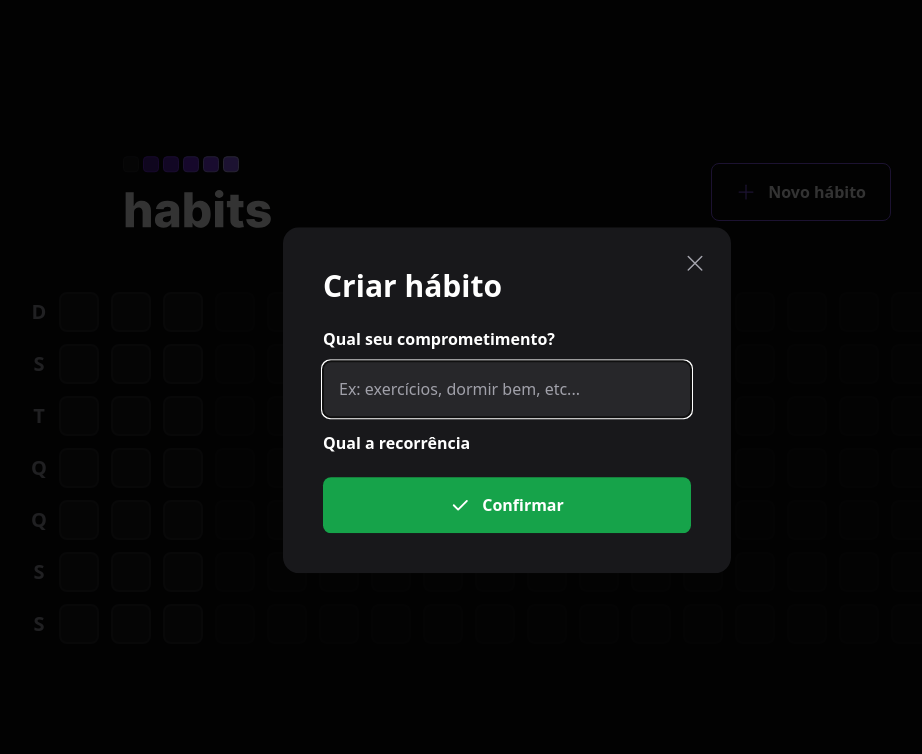
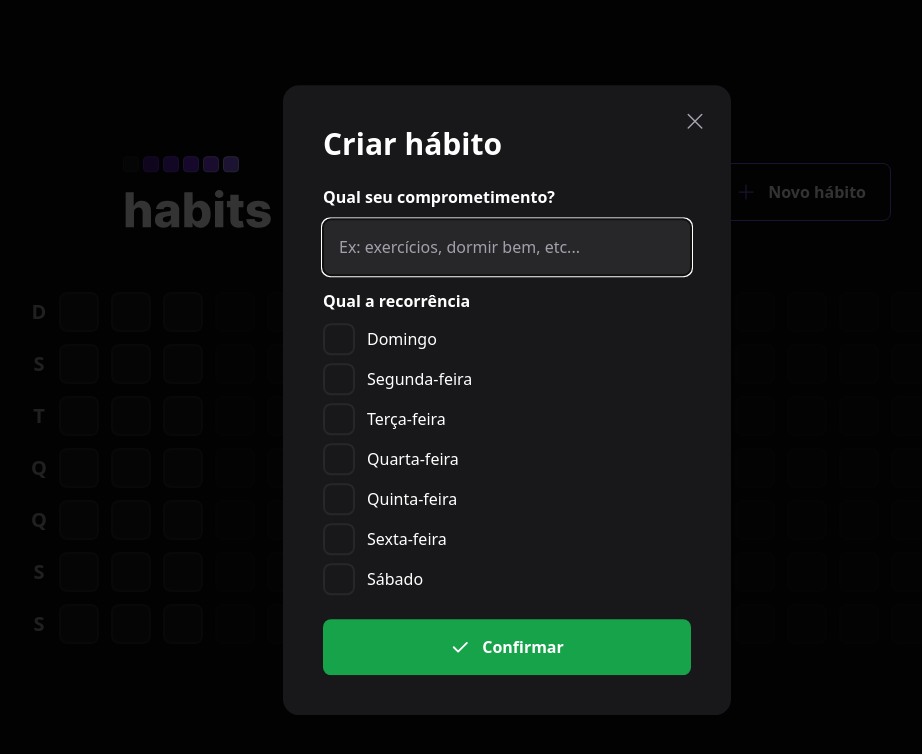
Before and after one commit to deivisondc/nlw-setup-web, a React (Vite) app: page / in a window 1280 px wide. Both pictures are taken after a click on the button "Novo hábito". Shown: the top 754 px of the page, without its empty margins (133-1055 px from the left). Built offline with nearby package versions, Linux system fonts and the light colour scheme.

Commit message:
add weekdays checkbox and submit function

```diff
--- a/package.json
+++ b/package.json
@@ -9,8 +9,10 @@
     "preview": "vite preview"
   },
   "dependencies": {
+    "@radix-ui/react-checkbox": "^1.0.1",
     "@radix-ui/react-dialog": "^1.0.2",
     "@radix-ui/react-popover": "^1.0.3",
+    "clsx": "^1.2.1",
     "dayjs": "^1.11.7",
     "phosphor-react": "^1.4.1",
     "react": "^18.2.0",
--- a/src/components/NewHabitForm.tsx
+++ b/src/components/NewHabitForm.tsx
@@ -1,23 +1,73 @@
+import * as Checkbox from '@radix-ui/react-checkbox';
 import { Check } from "phosphor-react";
+import { FormEvent, useState } from 'react';
+
+const availableWeekDays = [
+  'Domingo',
+  'Segunda-feira',
+  'Terça-feira',
+  'Quarta-feira',
+  'Quinta-feira',
+  'Sexta-feira',
+  'Sábado'
+]
 
 export function NewHabitForm() {
+  const [title, setTitle] = useState('')
+  const [weekDays, setWeekDays] = useState<Array<number>>([])
+
+  function createNewHabit(event: FormEvent) {
+    event.preventDefault()
+
+    console.log(title, weekDays)
+  }
+
+  function handleToggleWeekDay(weekDay: number) {
+    if (weekDays.includes(weekDay)) {
+      setWeekDays(weekDays.filter(f => f !== weekDay))
+    } else {
+      setWeekDays([...weekDays, weekDay])
+    }
+  }
+
   return (
-    <form className="w-full flex flex-col mt-6">
+    <form onSubmit={createNewHabit} className="w-full flex flex-col mt-6">
       <label htmlFor="title" className="font-semibold leading-tight">
         Qual seu comprometimento?
       </label>
 
       <input
+        autoFocus
         id="title"
         type="text"
         placeholder="Ex: exercícios, dormir bem, etc..."
         className="p-4 rounded-lg mt-3 bg-zinc-800 text-white placeholder:text-zinc-400"
-        autoFocus
+        onChange={(event) => setTitle(event.target.value)}
       />
 
       <label htmlFor="" className="font-semibold leading-tight mt-4">
         Qual a recorrência
       </label>
+
+      <div className="mt-3 flex flex-col gap-2">
+        {availableWeekDays.map((weekDay, index) => (
+          <Checkbox.Root
+            key={weekDay}
+            className='flex items-center gap-3 group'
+            onCheckedChange={() => handleToggleWeekDay(index)}
+          >
+            <div className='h-8 w-8 rounded-lg flex items-center justify-center bg-zinc-900 border-2 border-zinc-800 group-data-[state=checked]:bg-green-500 group-data-[state=checked]:border-green-500'>
+              <Checkbox.Indicator>
+                <Check size={20} className="text-white" />
+              </Checkbox.Indicator>
+            </div>
+
+            <span className='text-white leading-tight'>
+              {weekDay}
+            </span>
+          </Checkbox.Root>
+        ))}
+      </div>
 
       <button type="submit" className="mt-6 rounded-lg p-4 flex items-center justify-center gap-3 font-semibold bg-green-600 hover:bg-green-500">
         <Check size={20} weight="bold" />
```
Also changed, not shown: 1 other file (tests, documents, lock files or other folders).
